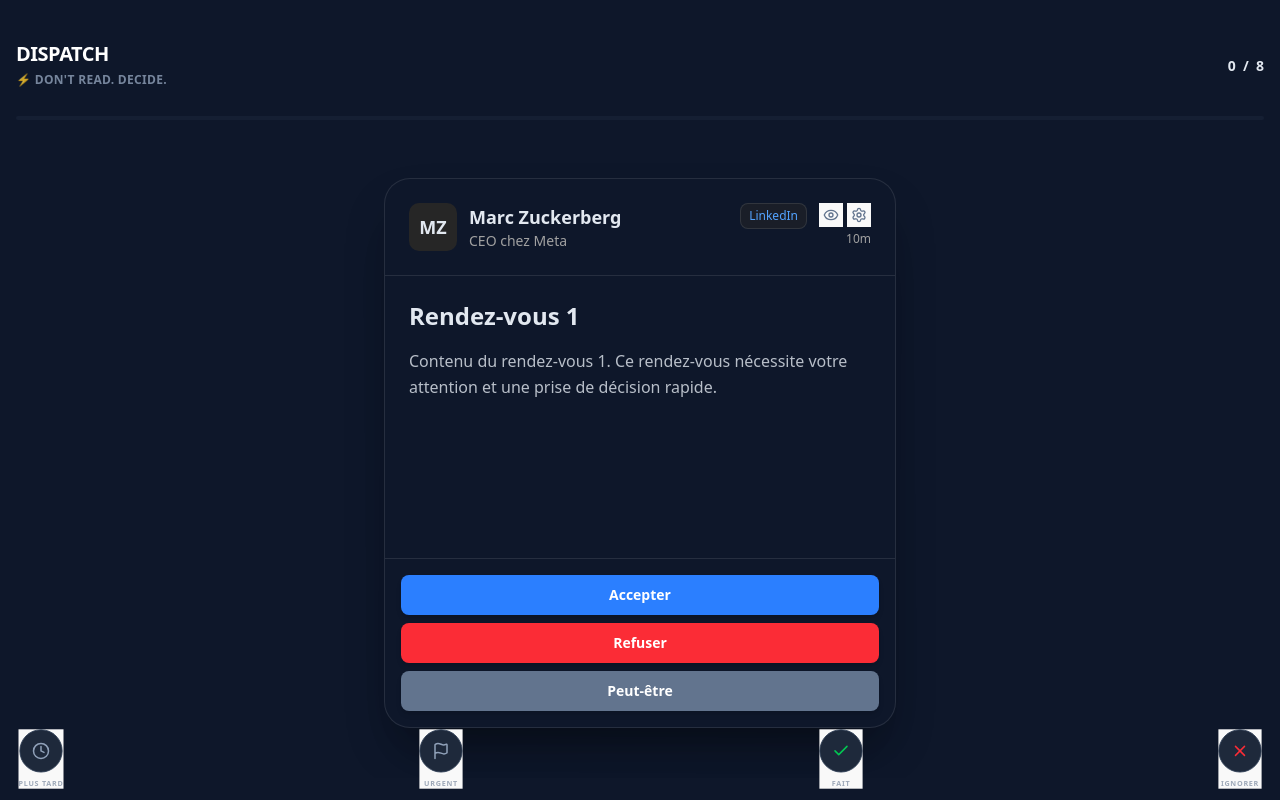
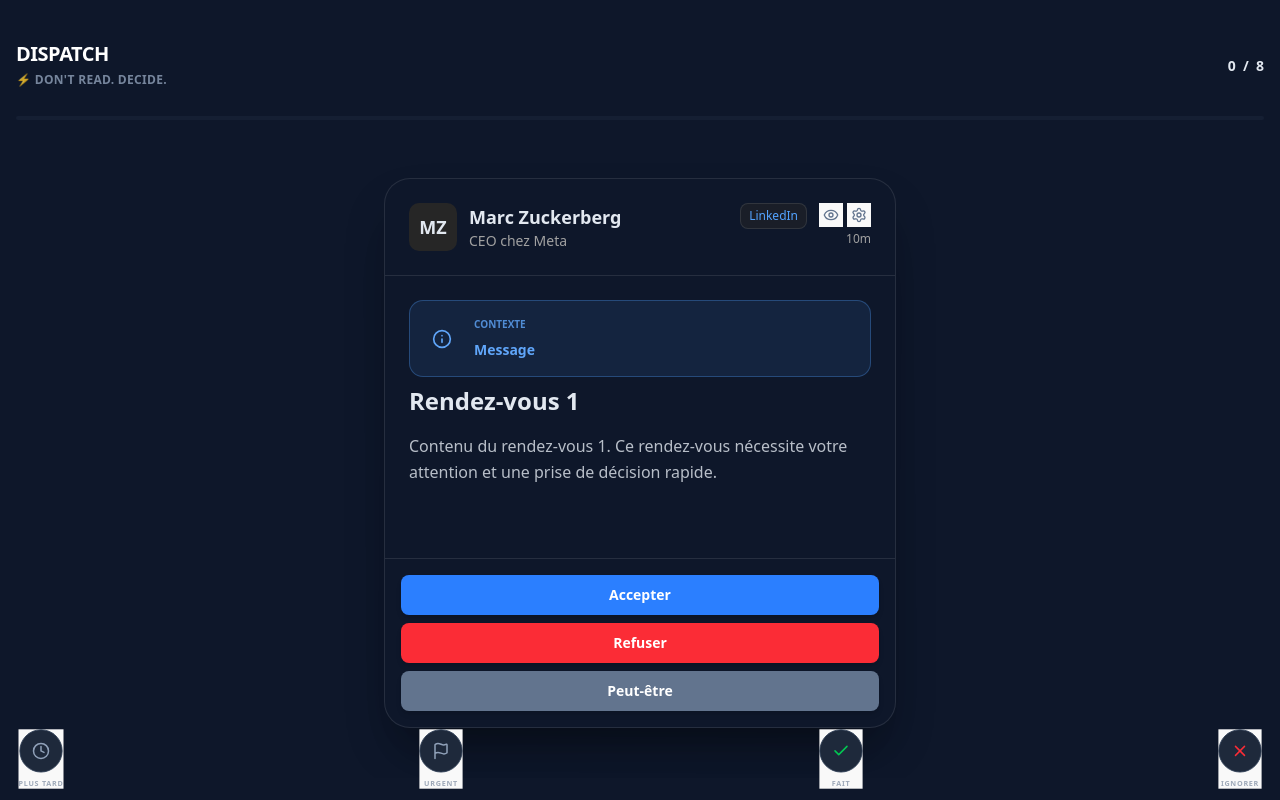
Before and after one commit to Gael-dr/dispatch, a React (Vite) app: page /decisions in a window 1280 px wide. Built offline with nearby package versions, Linux system fonts and the light colour scheme.

Commit message:
feat: enhance card payloads with severity and context properties; add ContextBubble component for notifications

```diff
--- a/src/app/store/mockCards.ts
+++ b/src/app/store/mockCards.ts
@@ -66,6 +66,7 @@
           'Vous avez reçu une notification importante qui nécessite votre attention.',
         severity: 'info',
         read: false,
+        context: { message: 'Message important à lire.' },
         timestamp: new Date(now.getTime() - i * 60000),
         sender: {
           name: 'Xavier Niel',
--- a/src/engine/card.payloads.ts
+++ b/src/engine/card.payloads.ts
@@ -10,6 +10,8 @@
   description?: string
   startDate: Date
   endDate?: Date
+  severity?: 'info' | 'warning' | 'error' | 'success'
+  context?: { message: string }
   location?: string
   attendees?: string[]
   status?: 'confirmed' | 'tentative' | 'cancelled'
@@ -32,6 +34,7 @@
 export interface NotificationPayload {
   title: string
   message: string
+  context?: { message: string } // Contexte additionnel pour la notification
   icon?: string
   severity?: 'info' | 'warning' | 'error' | 'success'
   read?: boolean
--- a/src/features/cards/cardRenderers.tsx
+++ b/src/features/cards/cardRenderers.tsx
@@ -5,9 +5,10 @@
 import { CalendarPayload, NotificationPayload } from '@/engine/card.payloads'
 import { Card } from '@/engine/card.types'
 import { getAvailableActions } from '@/engine/policies/card.policy'
-import { AlertCircle, Calendar, CheckCircle2, Info } from 'lucide-react'
+import { AlertCircle, CheckCircle2, Info } from 'lucide-react'
 import { CardActions } from './CardActions'
 import { CardHeader } from './CardHeader'
+import ContextBubble from '@/shared/ui/ContextBubble'
 
 /**
  * Renderer pour une card de type "calendar"
@@ -21,23 +22,10 @@
   card: Card
   onAction?: (actionId: string) => void
 }) {
-  const getStatusColor = () => {
-    switch (payload.status) {
-      case 'confirmed':
-        return 'bg-green-500/20 text-green-400'
-      case 'tentative':
-        return 'bg-yellow-500/20 text-yellow-400'
-      case 'cancelled':
-        return 'bg-red-500/20 text-red-400'
-      default:
-        return 'bg-blue-500/20 text-blue-400'
-    }
-  }
-
   return (
-    <div className="w-full min-h-[400px] max-h-[600px] h-[60vh] sm:h-[500px] md:h-[550px] rounded-4xl sm:rounded-4xl bg-card border border-border shadow-2xl overflow-hidden flex flex-col">
+    <div className="w-full min-h-100 max-h-150 h-[60vh] sm:h-125 md:h-137.5 rounded-4xl sm:rounded-4xl bg-card border border-border shadow-2xl overflow-hidden flex flex-col">
       {/* Header avec CardHeader réutilisable */}
-      {payload.sender ? (
+      {payload.sender && (
         <CardHeader
           avatar={{
             initials: payload.sender.initials,
@@ -56,25 +44,13 @@
           timestamp={payload.startDate}
           showTopBorder={false}
         />
-      ) : (
-        <div className="p-4 sm:p-6 border-b border-border">
-          <div className="flex items-center gap-2 sm:gap-3 mb-2">
-            <Calendar className="w-5 h-5 sm:w-6 sm:h-6 text-primary" />
-            <h2 className="text-lg sm:text-xl md:text-2xl font-bold text-foreground">
-              {payload.title}
-            </h2>
-          </div>
-          {payload.status && (
-            <span
-              className={`inline-block px-2 py-1 rounded text-xs font-semibold ${getStatusColor()}`}
-            >
-              {payload.status.toUpperCase()}
-            </span>
-          )}
-        </div>
       )}
 
       <div className="flex-1 p-4 sm:p-6 overflow-y-auto space-y-3 sm:space-y-4">
+        <ContextBubble
+          severity={payload.severity}
+          message={payload.context?.message}
+        />
         <h2 className="text-lg sm:text-xl md:text-2xl font-bold text-foreground">
           {payload.title}
         </h2>
@@ -130,7 +106,7 @@
 
   return (
     <div
-      className={`w-full min-h-[350px] max-h-[500px] h-[50vh] sm:h-[400px] md:h-[450px] rounded-2xl sm:rounded-4xl border shadow-2xl overflow-hidden flex flex-col ${getSeverityColor()}`}
+      className={`w-full min-h-87.5 max-h-125 h-[50vh] sm:h-100 md:h-112.5 rounded-2xl sm:rounded-4xl border shadow-2xl overflow-hidden flex flex-col ${getSeverityColor()}`}
     >
       {/* Header avec CardHeader réutilisable */}
       {payload.sender ? (
--- /dev/null
+++ b/src/shared/ui/ContextBubble.tsx
@@ -0,0 +1,69 @@
+import { cn } from '@/lib/utils'
+import { AlertTriangle, Info, Sparkles, XCircle } from 'lucide-react'
+
+export default function ContextBubble({
+  severity = 'info',
+  message,
+}: {
+  severity?: 'info' | 'warning' | 'error' | 'success'
+  message: string | undefined
+}) {
+  const severityMap = {
+    info: {
+      Icon: Info,
+      bg: 'bg-blue-400/10',
+      border: 'border-blue-400/30',
+      text: 'text-[#60A6FA]',
+      iconText: 'text-[#60A6FA]',
+    },
+    warning: {
+      Icon: AlertTriangle,
+      bg: 'bg-yellow-400/10',
+      border: 'border-yellow-400/30',
+      text: 'text-[#FBBF23]',
+      iconText: 'text-[#FBBF23]',
+    },
+    error: {
+      Icon: XCircle,
+      bg: 'bg-red-400/10',
+      border: 'border-red-400/30',
+      text: 'text-[#F97171]',
+      iconText: 'text-[#F97171]',
+    },
+    success: {
+      Icon: Sparkles,
+      bg: 'bg-green-400/10',
+      border: 'border-green-400/30',
+      text: 'text-[#34D399]',
+      iconText: 'text-[#34D399]',
+    },
+  } as const
+
+  // fallback si severity invalide/indéfini
+  const cfg =
+    severityMap[(severity as keyof typeof severityMap) ?? 'info'] ??
+    severityMap.info
+
+  return (
+    <div
+      className={cn(
+        'flex items-center gap-4 mb-2 rounded-xl px-4 py-4 border',
+        cfg.bg,
+        cfg.border
+      )}
+    >
+      <div
+        className={cn('flex items-center justify-center w-8 h-8 rounded-md')}
+      >
+        <cfg.Icon className={cn('w-5 h-5', cfg.iconText)} />
+      </div>
+
+      <div className="flex flex-col gap-2">
+        <p className={cn('text-[10px] font-bold opacity-80', cfg.text)}>
+          CONTEXTE
+        </p>
+        <p className={cn('text-sm font-bold', cfg.text)}>{message} Message</p>
+      </div>
+    </div>
+  )
+}
```
